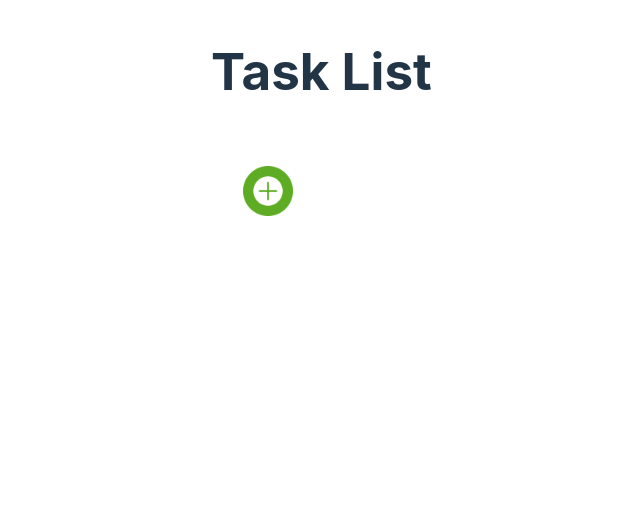
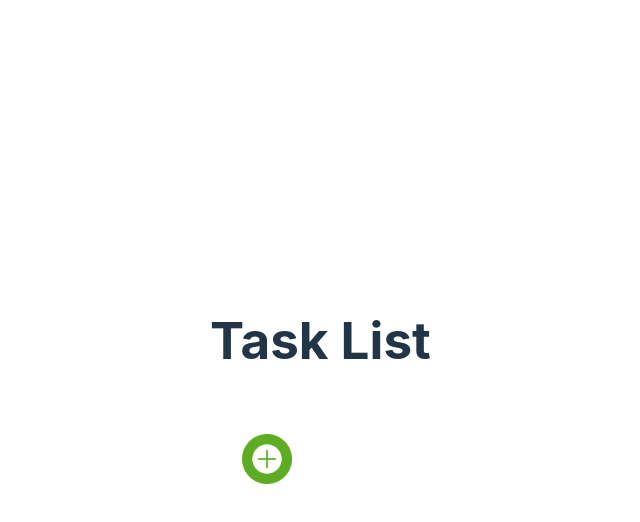
Before and after one commit to SimonGHTang/to-do-list-app, a React (Vite) app: page / in a window 1280 px wide. Shown: the top 522 px of the page, without its empty margins (70-710 px from the left). Built offline with nearby package versions, Linux system fonts and the light colour scheme.

Commit message:
Componentised App.jsx - Extracted components in App.jsx into own components - Cleaned up and consolidated CSS files - Enforcing 2 space tabs

```diff
--- a/src/App.css
+++ /dev/null
@@ -1,63 +0,0 @@
-div {
-	display: flex;
-	flex-direction: row;
-	justify-content: space-between;
-	align-items: flex-start;
-}
-
-#root {
-	width: 50vw;
-	min-width: 720px;
-	height:inherit;
-	margin: 0 auto;
-	text-align: center;
-}
-
-.list-container {
-	flex-direction: column;
-	justify-content: space-evenly;
-	align-items: stretch;
-	border: solid;
-	border-width: 1px;
-	border-color: white;
-}
-
-.task-row {
-	height: fit-content;
-	border-top: solid;
-	border-top-width: 1px;
-	border-top-color: white;
-}
-
-.task-row > * {
-	margin: 0.5em;
-}
-
-div [class^="desc"] {
-	margin: 0.5em;
-	align-items: ;
-	width: 65%;
-}
-
-div [class^="desc"] > span, div [class^="desc"] > input {
-	font-size: 1em;
-	padding: 0px;
-	/* padding-right: 0.5em; */
-	border-width: 0px;
-	width: inherit - 60px;
-}
-
-.input {
-	font-size: 1.5em;
-}
-
-.icon {
-	width: 30px;
-	height: 30px;
-}
-
-.plus-icon {
-	height: 50px;
-	width: 50px;
-	margin: 2em;
-}
--- a/src/App.jsx
+++ b/src/App.jsx
@@ -1,7 +1,9 @@
 import { useState } from "react";
-import TaskRow from "./TaskRow.jsx";
-import "./App.css";
-import plusIcon from "./assets/plus.png";
+import MainLayout from "./layouts/main-layout.jsx";
+import Container from "./components/container.jsx";
+import TaskItemList from "./components/todo-item-list.jsx";
+import TodoHeader from "./components/todo-header.jsx";
+import TodoFooter from "./components/todo-footer.jsx";
 
 function App() {
   const initialTaskList = JSON.parse(localStorage.getItem("taskList")) || [];
@@ -17,7 +19,7 @@ function App() {
     };
   }
 
-	function newTask() {
+  function handleNewTaskClick() {
     setTaskList((prevState) => [...prevState.slice(0, prevState.length), emptyTask()]);
   }
 
@@ -40,23 +42,14 @@ function App() {
   };
 
   return (
-		<div className="list-container">
-			<h1>Task List</h1>
+    <MainLayout>
+      <Container>
+        <TodoHeader title="Task List" />
         {localStorage.setItem("taskList", JSON.stringify(taskList))}
-			<span>
-				{taskList.map((task) => (
-					<TaskRow
-						task={task}
-						handleChanges={handleChanges}
-						handleDelete={handleDelete}
-						key={task.key}
-					/>
-				))}
-			</span>
-			<div>
-				<img className="plus-icon" onClick={newTask} src={plusIcon} />
-			</div>
-		</div>
+        <TaskItemList taskList={taskList} handleChanges={handleChanges} handleDelete={handleDelete}/>
+        <TodoFooter handleNewTaskClick={handleNewTaskClick} />
+      </Container>
+    </MainLayout>
   );
 }
 
--- a/src/TaskRow.jsx
+++ b/src/TaskRow.jsx
@@ -15,8 +15,7 @@ const TaskRow = ({ task, handleDelete, handleChanges }) => {
     handleChanges({...task, desc: newDesc});
   };
 
-	const saveComplete = (newDesc) => {
-
+  const saveComplete = () => {
     handleChanges({...task, completed: !completed});
   };
 
--- /dev/null
+++ b/src/components/container.jsx
@@ -0,0 +1,7 @@
+const Container = ({children}) => (
+  <div className="container">
+    {children}
+  </div>
+)
+
+export default Container;
--- /dev/null
+++ b/src/components/todo-footer.jsx
@@ -0,0 +1,9 @@
+import plusIcon from "../assets/plus.png";
+
+const TodoFooter = ({ handleNewTaskClick }) => (
+  <div>
+    <img className="plus-icon" onClick={handleNewTaskClick} src={plusIcon} />
+  </div>
+)
+
+export default TodoFooter;
--- /dev/null
+++ b/src/components/todo-header.jsx
@@ -0,0 +1,7 @@
+const TodoHeader = ({ title }) => (
+  <div>
+    <h1>{title}</h1>
+  </div>
+)
+
+export default TodoHeader;
--- /dev/null
+++ b/src/components/todo-item-list.jsx
@@ -0,0 +1,16 @@
+import TaskRow from "../TaskRow.jsx";
+
+const TodoItemList = ({ taskList, handleChanges, handleDelete }) => (
+  <span>
+    {taskList.map((task) => (
+      <TaskRow
+        task={task}
+        handleChanges={handleChanges}
+        handleDelete={handleDelete}
+        key={task.key}
+      />
+    ))}
+  </span>
+)
+
+export default TodoItemList;
--- a/src/index.css
+++ b/src/index.css
@@ -59,3 +59,65 @@ button:focus-visible {
     background-color: #f9f9f9;
   }
 }
+
+body {
+  margin: 0
+}
+
+.main-layout {
+  width: 100%;
+  height: 100vh;
+  display: flex;
+  justify-content: center;
+  align-items: center;
+}
+
+.container {
+  flex-direction: column;
+  justify-content: space-evenly;
+  width: 720px;
+  align-items: stretch;
+  border: solid;
+  border-width: 1px;
+  border-color: white;
+}
+
+.task-row {
+  height: fit-content;
+  border-top: solid;
+  border-top-width: 1px;
+  border-top-color: white;
+}
+
+.task-row > * {
+  margin: 0.5em;
+}
+
+div [class^="desc"] {
+  margin: 0.5em;
+  align-items: ;
+  width: 65%;
+}
+
+div [class^="desc"] > span, div [class^="desc"] > input {
+  font-size: 1em;
+  padding: 0px;
+  /* padding-right: 0.5em; */
+  border-width: 0px;
+  width: inherit - 60px;
+}
+
+.input {
+  font-size: 1.5em;
+}
+
+.icon {
+  width: 30px;
+  height: 30px;
+}
+
+.plus-icon {
+  height: 50px;
+  width: 50px;
+  margin: 2em;
+}
--- /dev/null
+++ b/src/layouts/main-layout.jsx
@@ -0,0 +1,7 @@
+const MainLayout = ({ children }) => (
+  <div className="main-layout">
+    {children}
+  </div>
+)
+
+export default MainLayout;
```
Also changed, not shown: src/TaskDescDisplay.jsx (+5 -5 lines), .eslintrc.cjs, src/TaskDescEdit.jsx (indentation only), 1 other file (tests, documents, lock files or other folders). Lines whose indentation alone changed are shown as unchanged.
